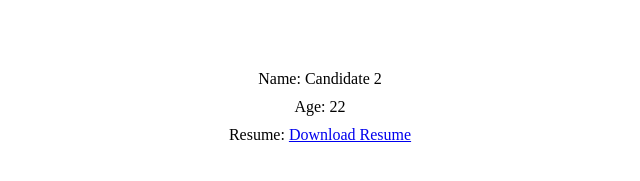
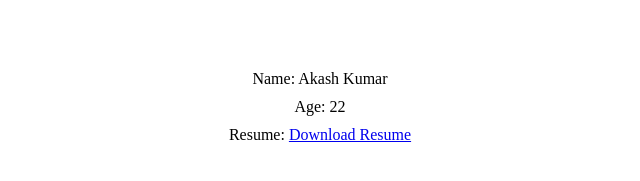
Before and after one commit to Amarjeetkumar71/DigiboxxRecuritment.io, a plain HTML site: page candidate2.html in a window 1280 px wide. Shown: the part 293-474 px from the top of the page, 320-960 px from the left. Drawn offline with Linux system fonts and the light colour scheme.

Commit message:
Update candidate2.html

```diff
--- a/candidate2.html
+++ b/candidate2.html
@@ -46,7 +46,7 @@
 	<div id="welcome">Welcome Recruiter</div>
 	<div id="candidate-details">
 		<ul>
-			<li>Name: Candidate 2</li>
+			<li>Name: Akash Kumar</li>
 			<li>Age: 22</li>
 			<li>Resume: <a href="resumelink">Download Resume</a></li>
 		</ul>
```
